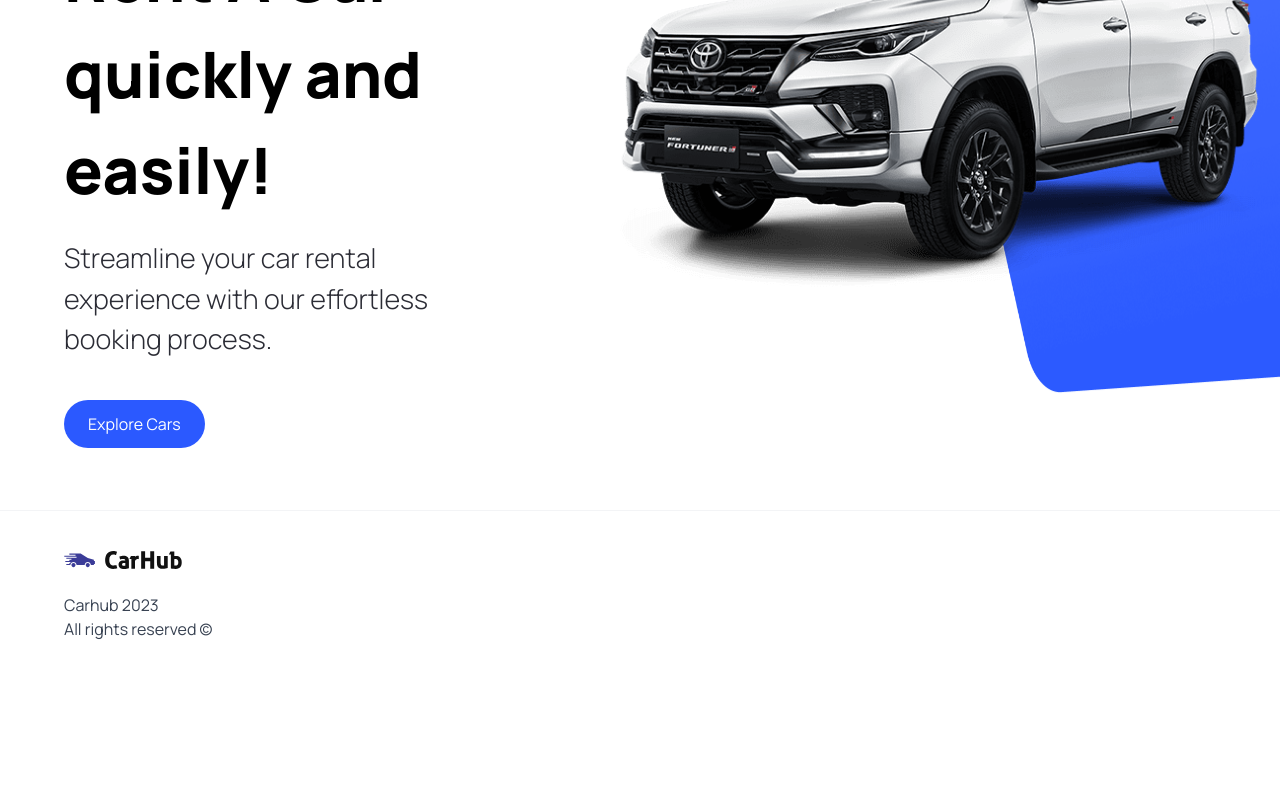
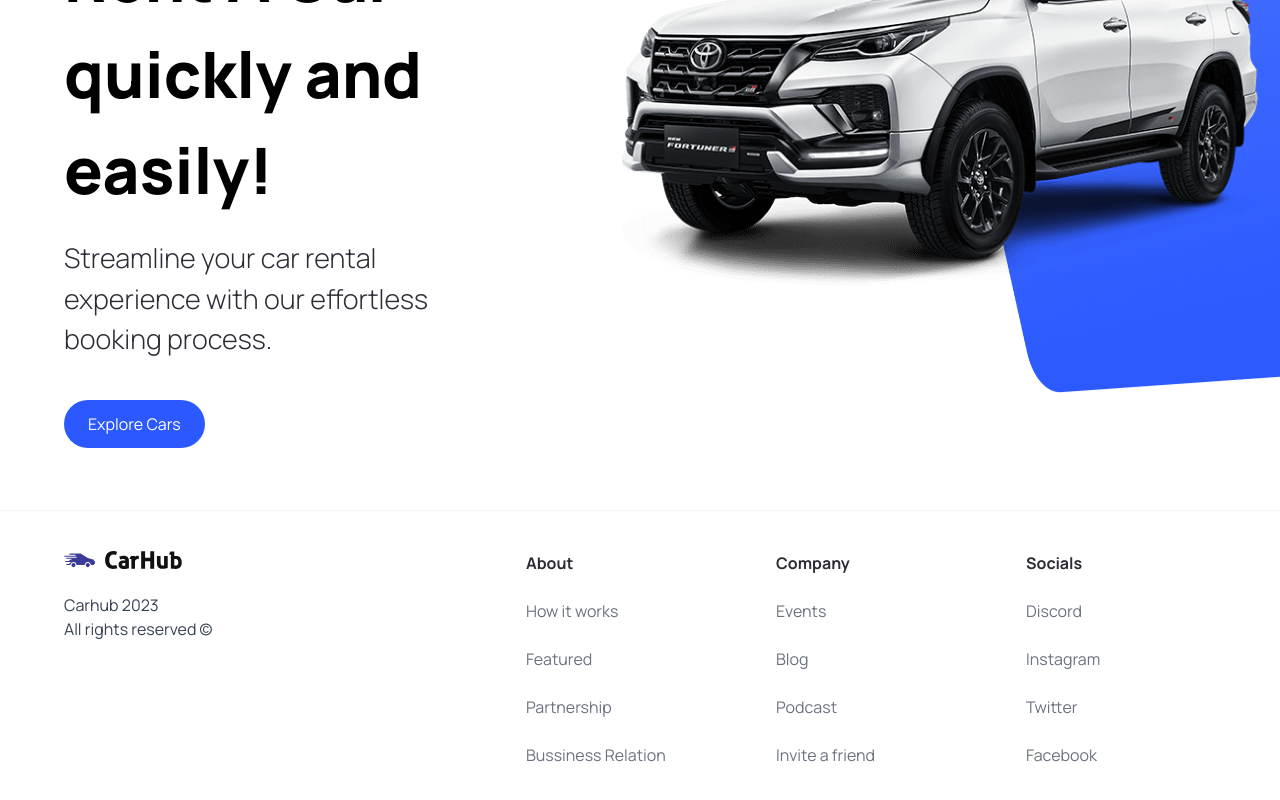
Before and after one commit to WilliamGiammona/car_showcase, a Next.js app: page / in a window 1280 px wide. Shown: the part 310-1110 px from the top of the page. Before the commit the page ends 991 px from the top, so only its background shows below. Built offline with nearby package versions, Linux system fonts and the light colour scheme.

Commit message:
added footer links

```diff
--- a/components/Footer.tsx
+++ b/components/Footer.tsx
@@ -1,5 +1,6 @@
 import Image from "next/image";
 import Link from "next/link";
+import { footerLinks } from "@/constants";
 
 const Footer = () => {
   return (
@@ -19,7 +20,23 @@
           </p>
         </div>
 
-        <div className="footer__links"></div>
+        <div className="footer__links">
+          {footerLinks.map((link) => (
+            <div key={link.title} className="footer__link">
+              <h3 className="font-bold">{link.title}</h3>
+              {link.links.map((item) => (
+                <Link
+                  key={item.title}
+                  href={item.url}
+                  className="text-gray-500"
+                >
+                  {item.title}
+                </Link>
+              ))}
+            </div>
+          ))}
+        </div>
+        <div className="flex justify-between items-center"></div>
       </div>
     </footer>
   );
```
